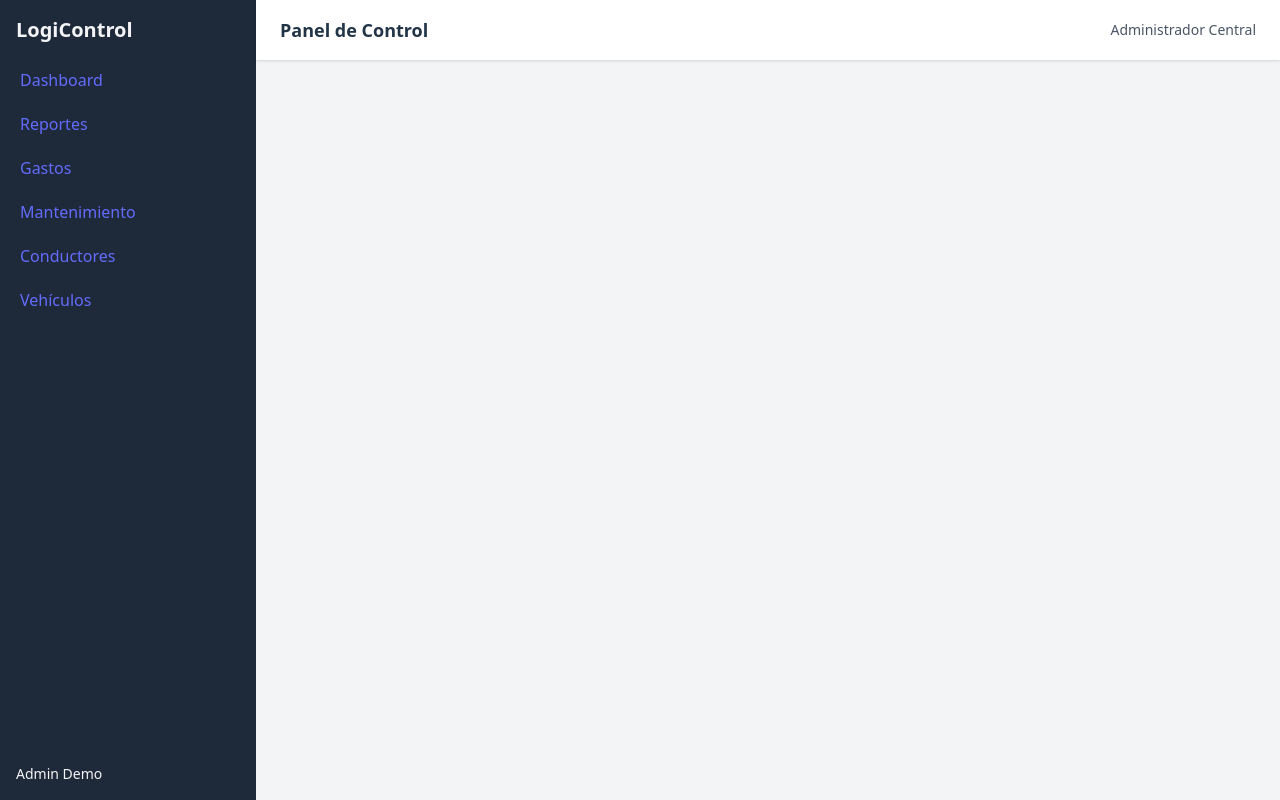
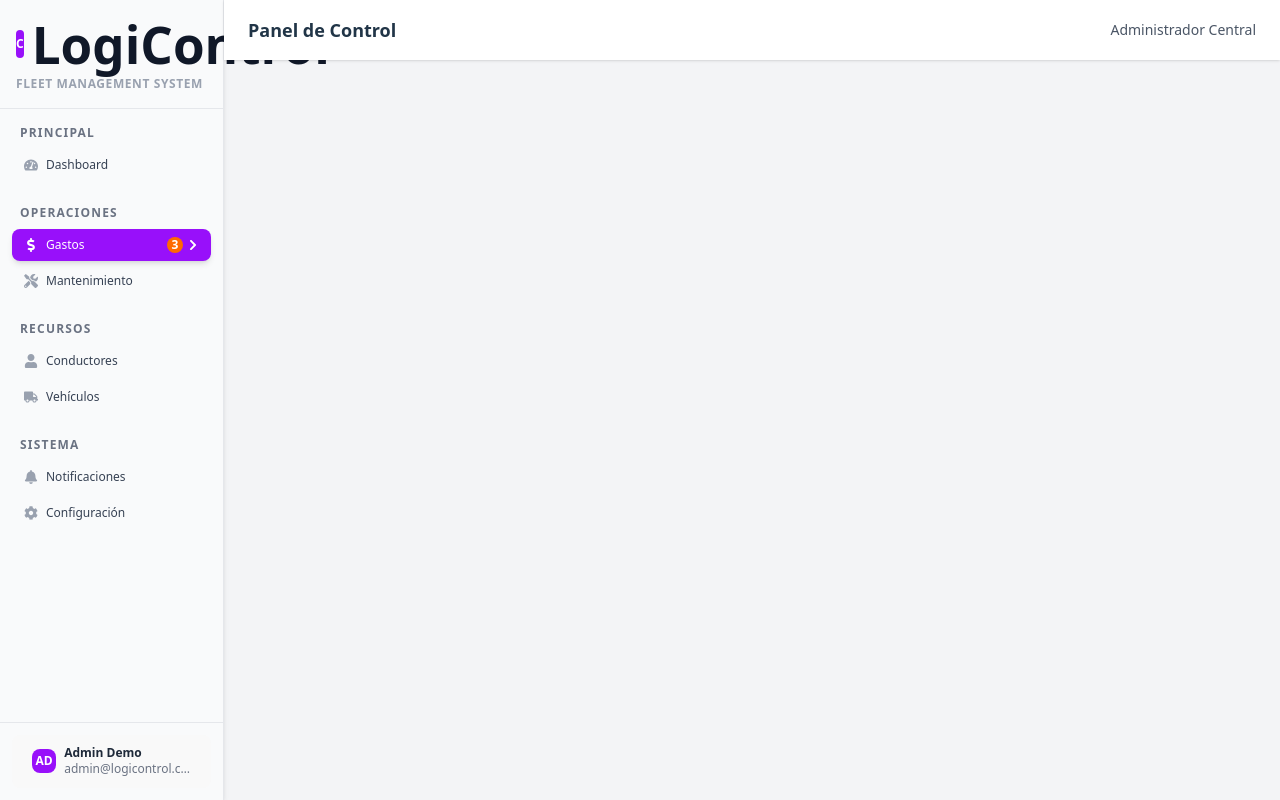
Before and after one commit to olarthedev/control-flotas, a React (Vite) app in the folder admin-web/: page /expenses in a window 1280 px wide. Built offline with nearby package versions, Linux system fonts and the light colour scheme.

Commit message:
feat: Rediseñar sidebar

```diff
--- a/admin-web/src/layout/Sidebar.tsx
+++ b/admin-web/src/layout/Sidebar.tsx
@@ -1,53 +1,123 @@
-import { Link } from 'react-router-dom';
-import React from 'react';
+import { Link, useLocation } from 'react-router-dom';
+import {
+  FaTachometerAlt,
+  FaDollarSign,
+  FaTools,
+  FaUser,
+  FaTruck,
+  FaBell,
+  FaCog,
+  FaChevronRight
+} from 'react-icons/fa';
 
-// simple sidebar styled with Tailwind
 export function Sidebar() {
+  const location = useLocation();
+
+  const isActive = (path: string) => location.pathname === path;
+
+  const menuSections = [
+    {
+      title: 'PRINCIPAL',
+      items: [
+        { path: '/', label: 'Dashboard', icon: FaTachometerAlt },
+      ]
+    },
+    {
+      title: 'OPERACIONES',
+      items: [
+        { path: '/expenses', label: 'Gastos', icon: FaDollarSign, badge: '3', badgeColor: 'orange' },
+        { path: '/maintenance', label: 'Mantenimiento', icon: FaTools },
+      ]
+    },
+    {
+      title: 'RECURSOS',
+      items: [
+        { path: '/drivers', label: 'Conductores', icon: FaUser },
+        { path: '/vehicles', label: 'Vehículos', icon: FaTruck },
+      ]
+    },
+    {
+      title: 'SISTEMA',
+      items: [
+        { path: '/notifications', label: 'Notificaciones', icon: FaBell },
+        { path: '/settings', label: 'Configuración', icon: FaCog },
+      ]
+    }
+  ];
+
   return (
-    <aside className="w-64 bg-gray-800 text-gray-100 flex flex-col">
-      <div className="p-4 text-xl font-bold">
-        LogiControl
+    <aside className="w-56 bg-gray-50 shadow-md flex flex-col border-r border-gray-200 h-screen">
+      {/* Header */}
+      <div className="p-4 border-b border-gray-200">
+        <div className="flex items-center space-x-2 mb-1">
+          <div className="w-7 h-7 bg-purple-600 rounded-lg flex items-center justify-center text-white font-bold text-xs">
+            C
+          </div>
+          <div>
+            <h1 className="text-sm font-bold text-gray-900">LogiControl</h1>
+          </div>
+        </div>
+        <p className="text-xs text-gray-400 font-semibold tracking-wider">FLEET MANAGEMENT SYSTEM</p>
       </div>
-      <nav className="flex-1 px-2 space-y-1">
-        <Link
-          to="/"
-          className="block py-2 px-3 rounded hover:bg-gray-700"
-        >
-          Dashboard
-        </Link>
-        <Link
-          to="/reports"
-          className="block py-2 px-3 rounded hover:bg-gray-700"
-        >
-          Reportes
-        </Link>
-        <Link
-          to="/expenses"
-          className="block py-2 px-3 rounded hover:bg-gray-700"
-        >
-          Gastos
-        </Link>
-        <Link
-          to="/maintenance"
-          className="block py-2 px-3 rounded hover:bg-gray-700"
-        >
-          Mantenimiento
-        </Link>
-        <Link
-          to="/drivers"
-          className="block py-2 px-3 rounded hover:bg-gray-700"
-        >
-          Conductores
-        </Link>
-        <Link
-          to="/vehicles"
-          className="block py-2 px-3 rounded hover:bg-gray-700"
-        >
-          Vehículos
-        </Link>
+
+      {/* Navigation */}
+      <nav className="flex-1 overflow-y-auto px-3 py-4 space-y-6">
+        {menuSections.map((section) => (
+          <div key={section.title}>
+            <h3 className="text-xs font-bold text-gray-500 uppercase tracking-widest mb-2 px-2">
+              {section.title}
+            </h3>
+            <div className="space-y-1">
+              {section.items.map((item) => {
+                const Icon = item.icon;
+                const active = isActive(item.path);
+
+                return (
+                  <Link
+                    key={item.path}
+                    to={item.path}
+                    className={`flex items-center justify-between px-3 py-2 rounded-lg transition-all duration-200 group text-sm ${
+                      active
+                        ? 'bg-purple-600 text-white shadow-md'
+                        : 'text-gray-600 hover:bg-gray-100'
+                    }`}
+                  >
+                    <div className="flex items-center space-x-2">
+                      <Icon className={`text-sm ${active ? 'text-white' : 'text-gray-400 group-hover:text-gray-600'}`} />
+                      <span className={`font-medium text-xs ${active ? 'text-white' : 'text-gray-700'}`}>
+                        {item.label}
+                      </span>
+                    </div>
+                    <div className="flex items-center space-x-1">
+                      {item.badge && (
+                        <span className={`
+                          text-xs font-bold rounded-full w-4 h-4 flex items-center justify-center text-xs
+                          ${item.badgeColor === 'orange' ? 'bg-orange-500 text-white' : 'bg-gray-300 text-gray-700'}
+                        `}>
+                          {item.badge}
+                        </span>
+                      )}
+                      {active && <FaChevronRight className="text-white text-xs" />}
+                    </div>
+                  </Link>
+                );
+              })}
+            </div>
+          </div>
+        ))}
       </nav>
-      <div className="p-4 text-sm">
-        Admin Demo
+
+      {/* Footer */}
+      <div className="border-t border-gray-200 p-3">
+        <button className="flex items-center space-x-2 w-full p-2 hover:bg-gray-100 rounded-lg transition-colors duration-200">
+          <div className="w-6 h-6 bg-purple-600 rounded-lg flex items-center justify-center text-white font-bold text-xs flex-shrink-0">
+            AD
+          </div>
+          <div className="text-left min-w-0">
+            <p className="text-xs font-semibold text-gray-800 truncate">Admin Demo</p>
+            <p className="text-xs text-gray-500 truncate">admin@logicontrol.com</p>
+          </div>
+        </button>
       </div>
     </aside>
   );
```
